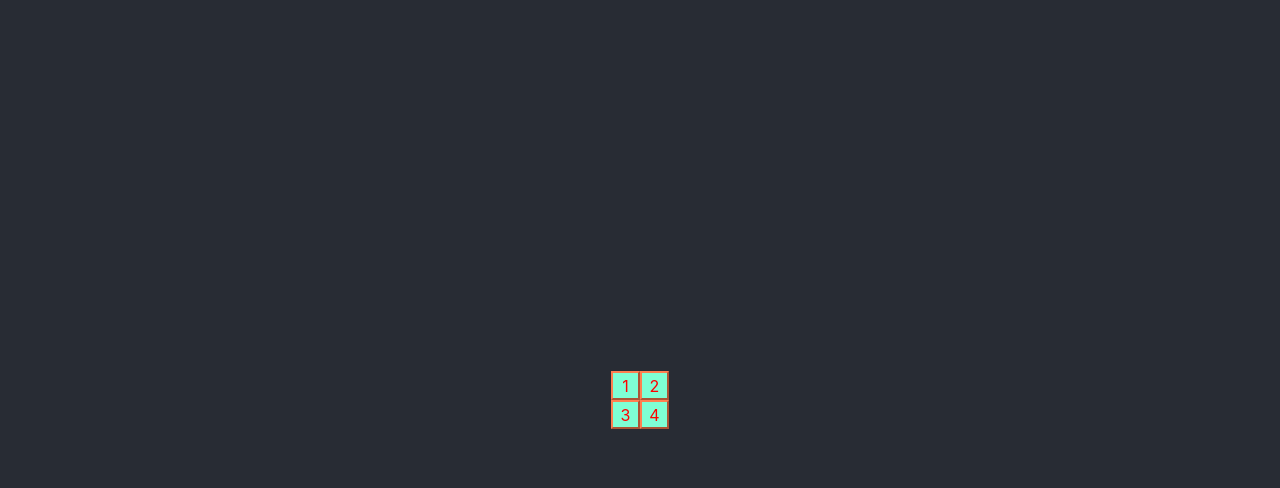
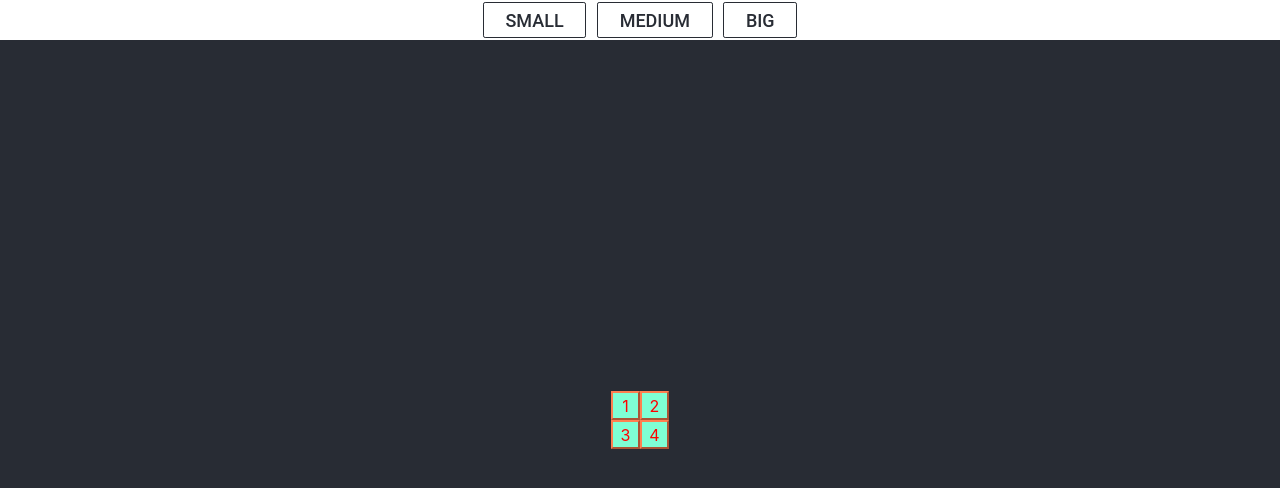
Before and after one commit to GuillaumeMunsch/react-minesweeper, a React (Create React App) app: page / in a window 1280 px wide. Shown: the top 488 px of the page. Built offline with nearby package versions, Linux system fonts and the light colour scheme.

Commit message:
Game type enum & some styling

```diff
--- a/src/App.css
+++ b/src/App.css
@@ -15,8 +15,15 @@
 }
 
 .App-header {
+    display: flex;
+    height: 5vh;
+    justify-content: center;
+    align-items: center;
+}
+
+.App-game {
     background-color: #282c34;
-  min-height: 100vh;
+    min-height: 95vh;
     display: flex;
     flex-direction: column;
     align-items: center;
@@ -33,6 +40,7 @@
     from {
         transform: rotate(0deg);
     }
+
     to {
         transform: rotate(360deg);
     }
@@ -68,3 +76,32 @@ div {
 .cell-discovered {
     border-style: none;
 }
+
+a.btn {
+    cursor: pointer;
+    display: inline-block;
+    padding: 0.35em 1.2em;
+    border: 0.1em solid #282c34;
+    margin: 0 0.3em 0 0.3em;
+    border-radius: 0.12em;
+    box-sizing: border-box;
+    text-decoration: none;
+    font-family: 'Roboto', sans-serif;
+    font-weight: 500;
+    color: #282c34;
+    text-align: center;
+    transition: all 0.2s;
+    font-size: large;
+}
+
+a.btn:hover {
+    color: white;
+    background-color: #282c34;
+}
+
+@media all and (max-width:30em) {
+    btn {
+        display: block;
+        margin: 0.4em auto;
+    }
+}
--- a/src/App.tsx
+++ b/src/App.tsx
@@ -1,10 +1,12 @@
 import React, { Component, ReactNode } from 'react';
 import { Cell, CellState } from 'types/Cell';
+import { GameType } from 'types/GameType';
 import './App.css';
 
 interface Props {}
 
 interface State {
+  gameSize: GameType;
   gameMap: Cell[][];
 }
 
@@ -12,6 +14,7 @@ class App extends Component<Props, State> {
   constructor(props: Props) {
     super(props);
     this.state = {
+      gameSize: GameType.SMALL,
       gameMap: [
         [
           { state: CellState.UNDISCOVERED, neighborMines: 1, mined: true },
@@ -57,7 +60,12 @@ class App extends Component<Props, State> {
   render() {
     return (
       <div className="App">
-        <header className="App-header">
+        <div className="App-header">
+          <a className="btn">SMALL</a>
+          <a className="btn">MEDIUM</a>
+          <a className="btn">BIG</a>
+        </div>
+        <header className="App-game">
           <div>{this.renderGame()}</div>
         </header>
       </div>
--- /dev/null
+++ b/src/types/GameType.tsx
@@ -0,0 +1,5 @@
+export enum GameType {
+    SMALL,
+    MEDIUM,
+    BIG
+}
```
Lines whose indentation alone changed are shown as unchanged.
